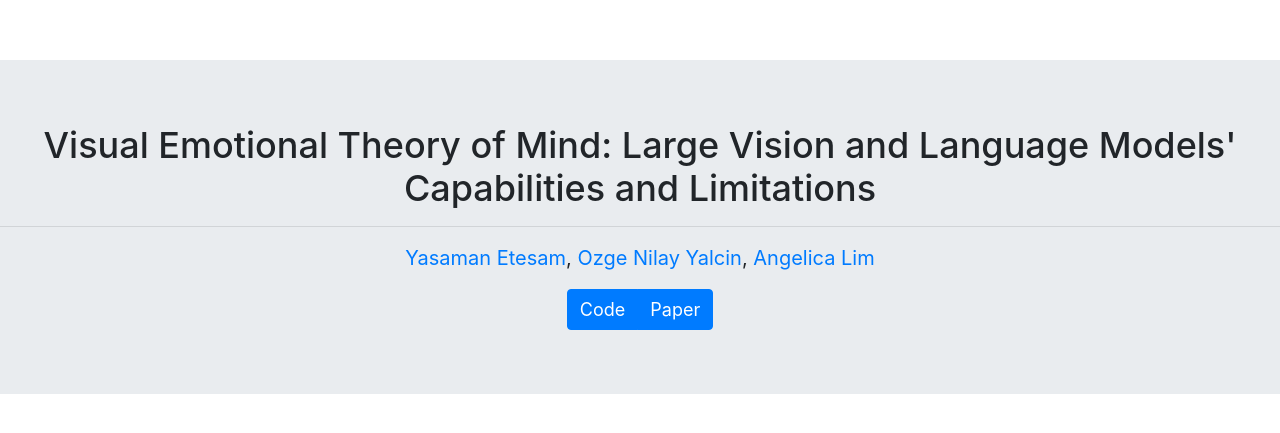
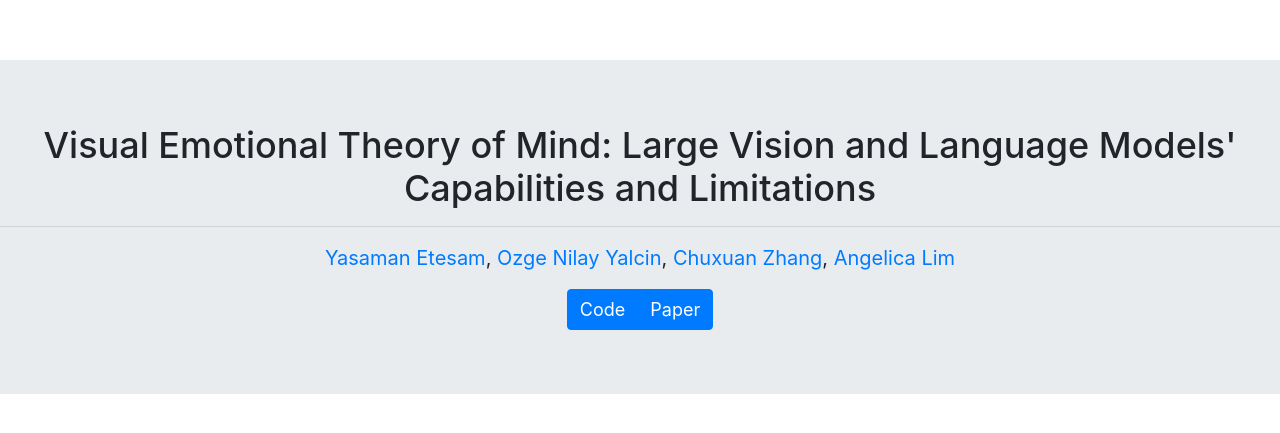
Before and after one commit to rosielab/Fast-and-Slow, a plain HTML site: page docs/index.html in a window 1280 px wide. Shown: the top 433 px of the page. Drawn offline with nearby package versions, Linux system fonts and the light colour scheme.

Commit message:
Update index.html

```diff
--- a/docs/index.html
+++ b/docs/index.html
@@ -34,6 +34,7 @@
     <p class="authors">
         <a href="https://www.linkedin.com/in/yasaman-etesam/"> Yasaman Etesam</a>,
         <a href="https://www.linkedin.com/in/ozge-nilay-yalcin/"> Ozge Nilay Yalcin</a>,
+	<a href=""> Chuxuan Zhang</a>,
         <a href="https://www.linkedin.com/in/angelicajeannelim/"> Angelica Lim</a>
     </p>
     <div class="btn-group" role="group" aria-label="Top menu">
```
